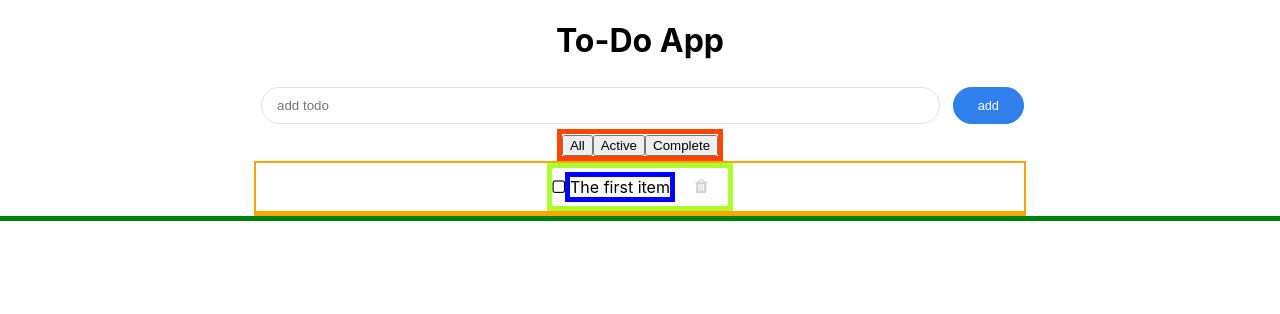
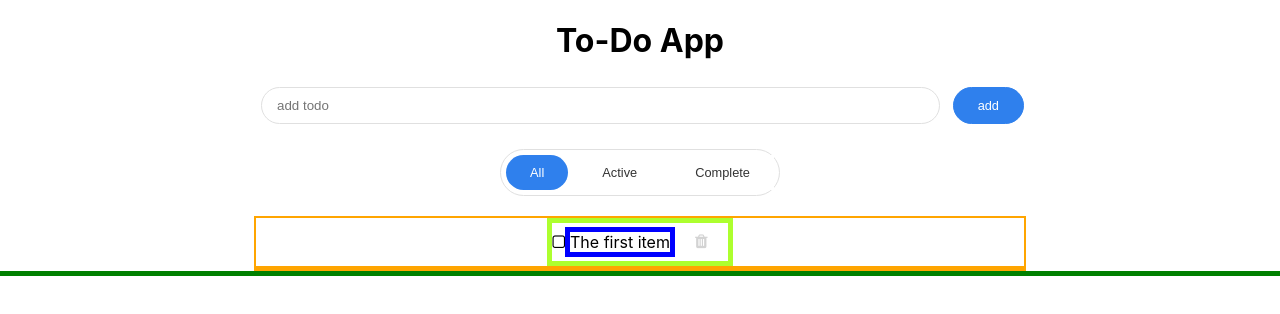
Before and after one commit to olirooker/todo-list-app-react, a React (Create React App) app: page / in a window 1280 px wide. Shown: the top 314 px of the page. Built offline with nearby package versions, Linux system fonts and the light colour scheme.

Commit message:
filter buttons conditional styling

```diff
--- a/src/App.js
+++ b/src/App.js
@@ -105,7 +105,10 @@ class App extends React.Component {
       <div className="app-container">
         <Header />
         <TaskAdder addToDo={this.addToDo} />
-        <Filter changeFilter={this.changeFilter} />
+        <Filter
+          changeFilter={this.changeFilter}
+          filterBy={this.state.filterBy}
+        />
         <List
           todos={this.filterList(this.state.todos)}
           deleteToDo={this.deleteToDo}
--- a/src/components/Filter.js
+++ b/src/components/Filter.js
@@ -1,7 +1,8 @@
-const Filter = ({ changeFilter }) => {
+const Filter = ({ changeFilter, filterBy }) => {
   return (
     <div className="filter-buttons">
       <button
+        className={filterBy === "all" ? "filter-on" : "filter-off"}
         onClick={() => {
           changeFilter("all");
         }}
@@ -9,6 +10,7 @@ const Filter = ({ changeFilter }) => {
         All
       </button>
       <button
+        className={filterBy === "active" ? "filter-on" : "filter-off"}
         onClick={() => {
           changeFilter("active");
         }}
@@ -16,6 +18,7 @@ const Filter = ({ changeFilter }) => {
         Active
       </button>
       <button
+        className={filterBy === "completed" ? "filter-on" : "filter-off"}
         onClick={() => {
           changeFilter("completed");
         }}
--- a/src/index.css
+++ b/src/index.css
@@ -162,6 +162,50 @@ label {
 /* ---------- End of Delete Button ---------- */
 
 .filter-buttons {
+  margin: 20px auto;
   display: inline-block;
-  border: 5px solid orangered;
+  border: 1px solid #e0e0e0;
+  border-radius: 25px;
+  outline: none;
 }
+
+.filter-on {
+  background-color: #2f80ed; /* Green */
+  border: none;
+  border-radius: 25px;
+  color: white;
+  padding: 10px 24px;
+  text-align: center;
+  text-decoration: none;
+  display: inline-block;
+  font-size: 0.8rem;
+  margin: 5px;
+}
+
+.filter-on:focus {
+  outline: none;
+}
+
+.filter-off {
+  background-color: white;
+  border: none;
+  color: #333;
+  padding: 10px 24px;
+  text-align: center;
+  text-decoration: none;
+  display: inline-block;
+  font-size: 0.8rem;
+  margin: 5px;
+  cursor: pointer;
+}
+
+.filter-off:hover {
+  background-color: #2f80ed;
+  border: none;
+  border-radius: 25px;
+  color: white;
+}
+
+.filter-off:focus {
+  outline: none;
+}
```
Also changed, not shown: 1 other file (tests, documents, lock files or other folders).
